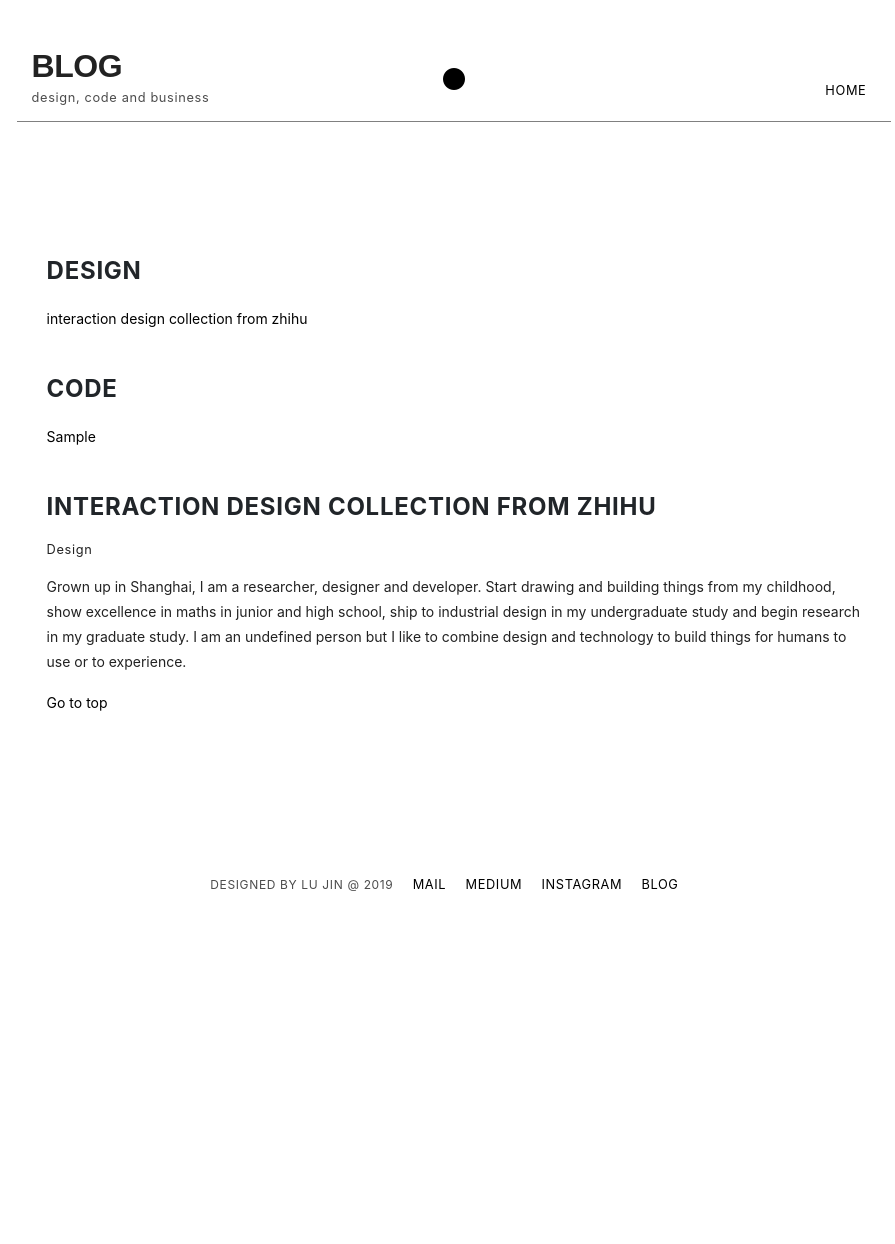
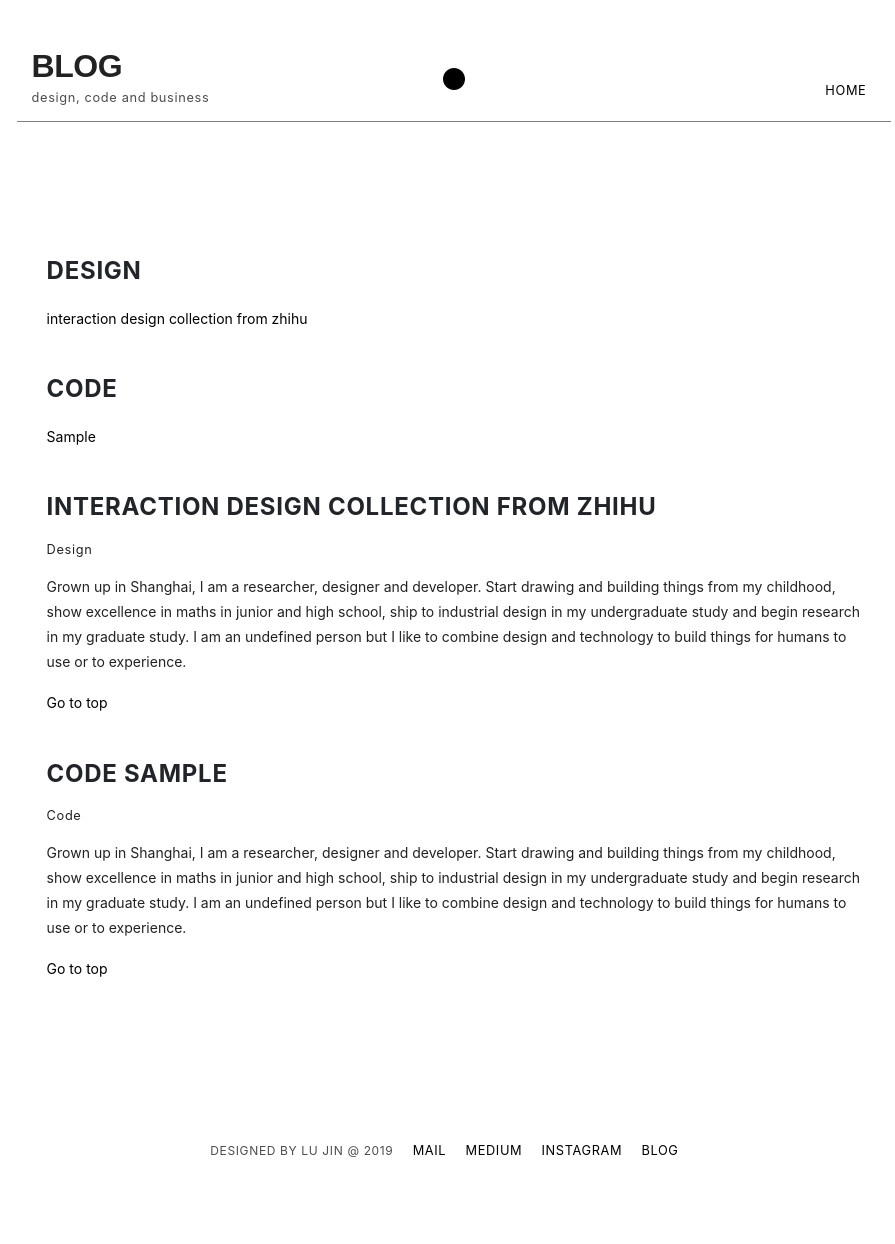
Before and after one commit to beforux/ShakeYourLove, a Jekyll site: the page blog.html, which Jekyll copies as it is, in a window 1280 px wide. Shown: the whole page, without its empty margins (186-1081 px from the left). Built offline with Jekyll 4.4.1, drawn with Linux system fonts in a browser that asks for light colours; nearby versions of some CDN libraries; before the commit the page ends 978 px from its top, so only the background shows below that.

Commit message:
Update blog.html

```diff
--- a/blog.html
+++ b/blog.html
@@ -39,12 +39,17 @@
           <div class="col-sm-12" name="top">
             <h3 name="design"> Design </h5>
             <p><a href="#design1">interaction design collection from zhihu</a></p>
-            <h3> Code </h5>
+            <h3 name="code"> Code </h5>
             <p><a>Sample</a></p>
 
       <h3 name="design1"> interaction design collection from zhihu</h3>
       <p class="small" href="# design"> Design</p>
       <p>Grown up in Shanghai, I am a researcher, designer and developer. Start drawing and building things from my childhood, show excellence in maths in junior and high school, ship to industrial design in my undergraduate study and begin research in my graduate study. I am an undefined person but I like to combine design and technology to build things for humans to use or to experience.</p>
+      <p><a href="#top">Go to top</a>
+
+       <h3 name="code1"> Code Sample</h3>
+      <p class="small" href="#code"> Code</p>
+       <p>Grown up in Shanghai, I am a researcher, designer and developer. Start drawing and building things from my childhood, show excellence in maths in junior and high school, ship to industrial design in my undergraduate study and begin research in my graduate study. I am an undefined person but I like to combine design and technology to build things for humans to use or to experience.</p>
       <p><a href="#top">Go to top</a>
 
 
```
